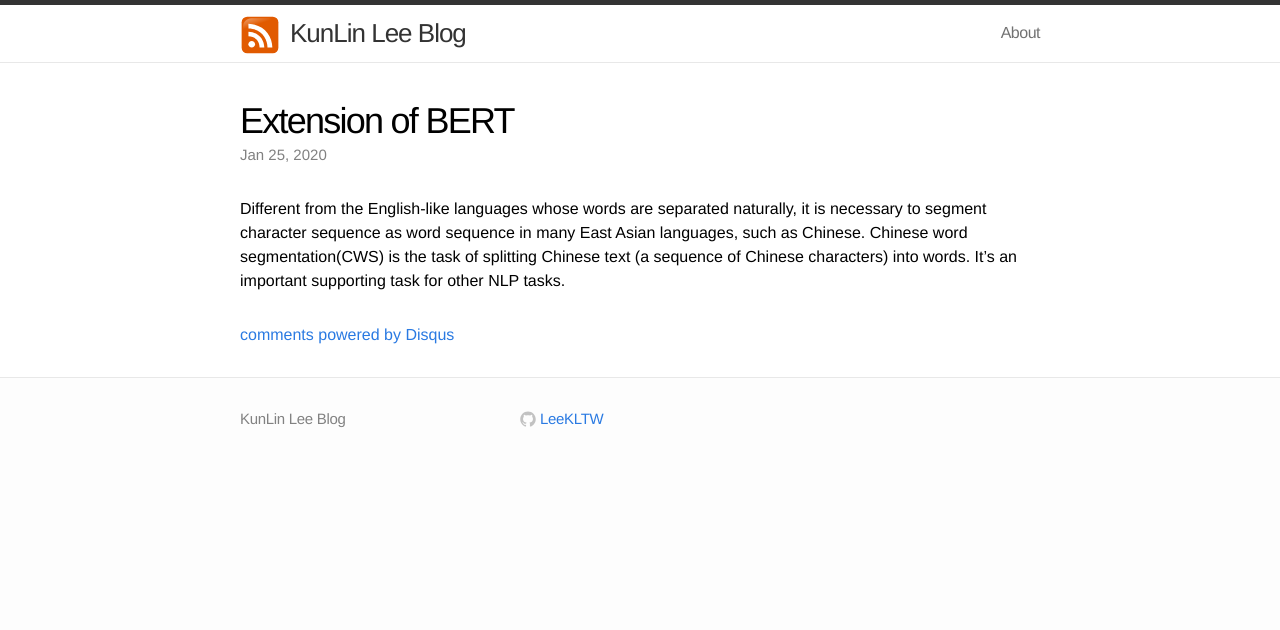
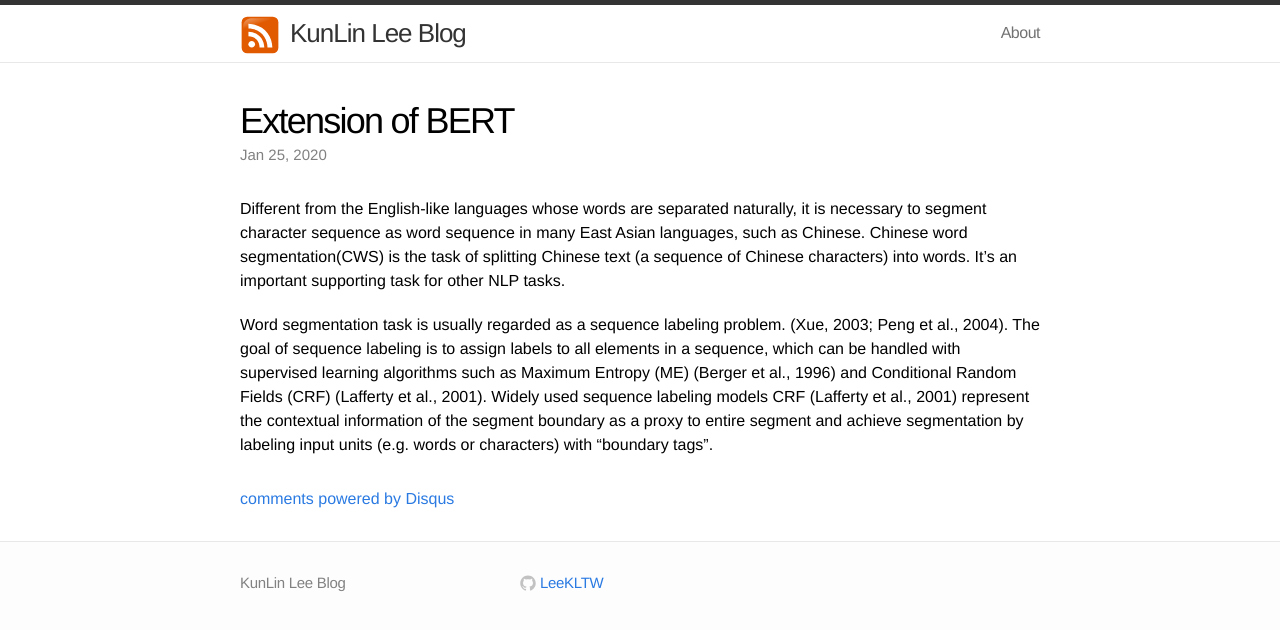
Before and after one commit to LeeKLTW/LeeKLTW.github.io, a Jekyll site: the page built from _posts/2020-01-30-brief-review-of-cws.markdown, in a window 1280 px wide. Shown: the top 630 px of the page. Built offline with Jekyll 4.4.1, drawn with Linux system fonts in a browser that asks for light colours; comment, search, counter and statistics services are not loaded.

Commit message:
Add "sequence labeling(ME, CRF) model"

```diff
--- a/_posts/2020-01-30-brief-review-of-cws.markdown
+++ b/_posts/2020-01-30-brief-review-of-cws.markdown
@@ -11,3 +11,13 @@ it is necessary to segment character sequence as word sequence in many East
 Asian languages, such as Chinese. Chinese word segmentation(CWS) is the task of
 splitting Chinese text (a sequence of Chinese characters) into words. It's an
 important supporting task for other NLP tasks.
+
+Word segmentation task is usually regarded as a sequence labeling problem.
+(Xue, 2003; Peng et al., 2004). The goal of sequence labeling is to
+assign labels to all elements in a sequence, which can be handled with
+supervised learning algorithms such as Maximum Entropy (ME) (Berger et al., 1996)
+ and Conditional Random Fields (CRF) (Lafferty et al., 2001). Widely used
+ sequence labeling models CRF (Lafferty et al., 2001) represent the contextual
+ information of the segment boundary as a proxy to  entire segment and achieve
+ segmentation by labeling input units (e.g. words or characters) with
+ "boundary tags".
```
